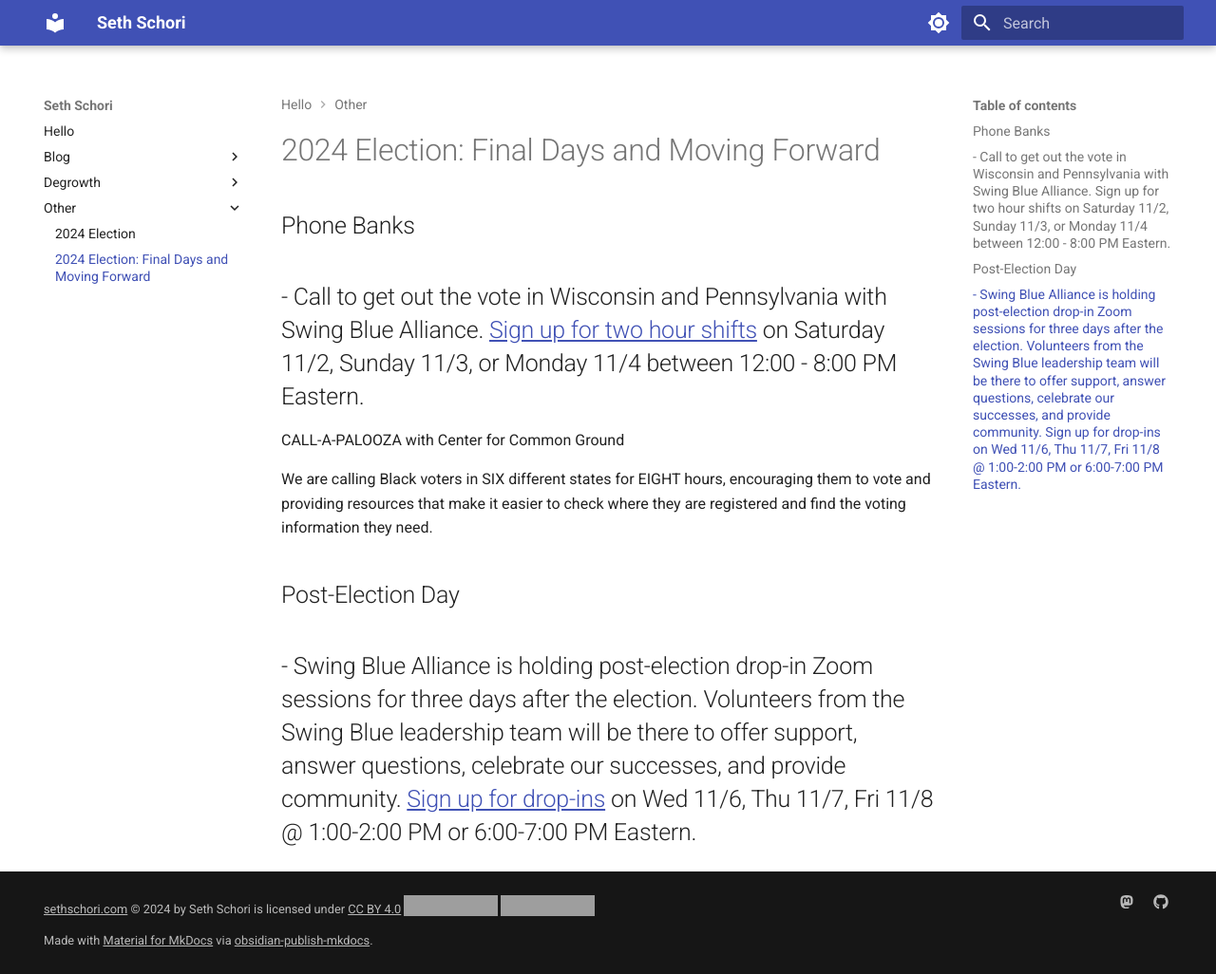
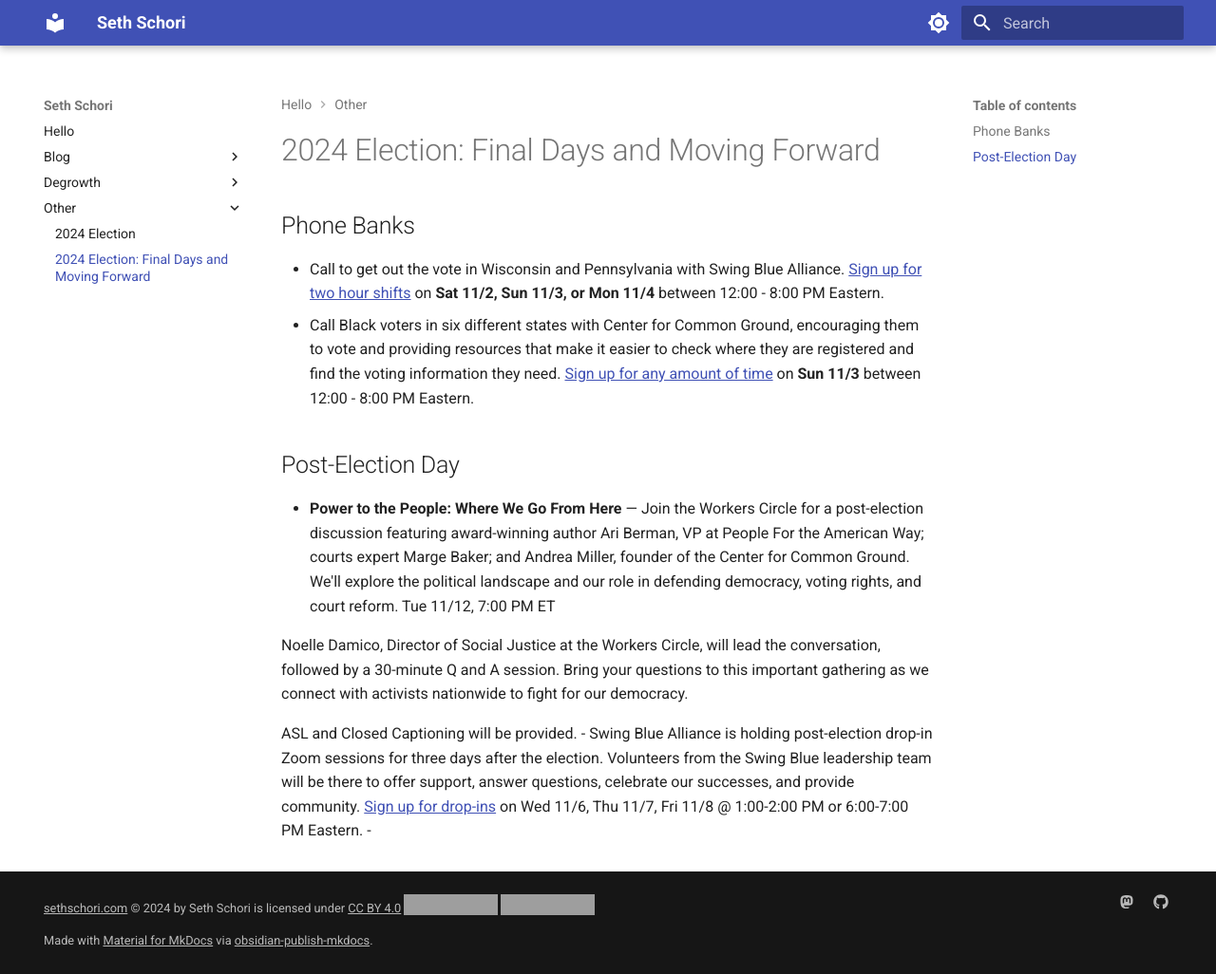
Before and after one commit to sethschori/sethschori.github.io, an MkDocs documentation site: the page built from docs/other/2024-election-ending.md, in a window 1280 px wide and 1026 px high. Shown: the whole window at 95% size. Built offline with MkDocs 1.6.1 and Material for MkDocs 9.7.7, drawn with Linux system fonts in a browser that asks for light colours; grey boxes are pictures that could not be loaded.

Commit message:
vault backup: 2024-11-02 08:42:58

```diff
--- a/docs/other/2024-election-ending.md
+++ b/docs/other/2024-election-ending.md
@@ -1,11 +1,13 @@
 # 2024 Election: Final Days and Moving Forward
 
 ## Phone Banks
-- Call to get out the vote in Wisconsin and Pennsylvania with Swing Blue Alliance. [Sign up for two hour shifts](https://www.mobilize.us/swingbluealliance/event/726445/) on Saturday 11/2, Sunday 11/3, or Monday 11/4 between 12:00 - 8:00 PM Eastern.
--
-CALL-A-PALOOZA with Center for Common Ground
+- Call to get out the vote in Wisconsin and Pennsylvania with Swing Blue Alliance. [Sign up for two hour shifts](https://www.mobilize.us/swingbluealliance/event/726445/) on **Sat 11/2, Sun 11/3, or Mon 11/4** between 12:00 - 8:00 PM Eastern.
+- Call Black voters in six different states with Center for Common Ground, encouraging them to vote and providing resources that make it easier to check where they are registered and find the voting information they need. [Sign up for any amount of time](https://actionnetwork.org/events/callapalooza-november-3?source=direct_link&referrer=group-the-workers-circle) on **Sun 11/3** between 12:00 - 8:00 PM Eastern.
+## Post-Election Day
+- **Power to the People: Where We Go From Here** — Join the Workers Circle for a post-election discussion featuring award-winning author Ari Berman, VP at People For the American Way; courts expert Marge Baker; and Andrea Miller, founder of the Center for Common Ground. We'll explore the political landscape and our role in defending democracy, voting rights, and court reform. Tue 11/12, 7:00 PM ET
 
-We are calling Black voters in SIX different states for EIGHT hours, encouraging them to vote and providing resources that make it easier to check where they are registered and find the voting information they need.
-## Post-Election Day
+Noelle Damico, Director of Social Justice at the Workers Circle, will lead the conversation, followed by a 30-minute Q and A session. Bring your questions to this important gathering as we connect with activists nationwide to fight for our democracy.
+
+ASL and Closed Captioning will be provided.
 - Swing Blue Alliance is holding post-election drop-in Zoom sessions for three days after the election. Volunteers from the Swing Blue leadership team will be there to offer support, answer questions, celebrate our successes, and provide community. [Sign up for drop-ins](https://www.mobilize.us/swingbluealliance/event/740136/) on Wed 11/6, Thu 11/7, Fri 11/8 @ 1:00-2:00 PM or 6:00-7:00 PM Eastern.
 -
```
